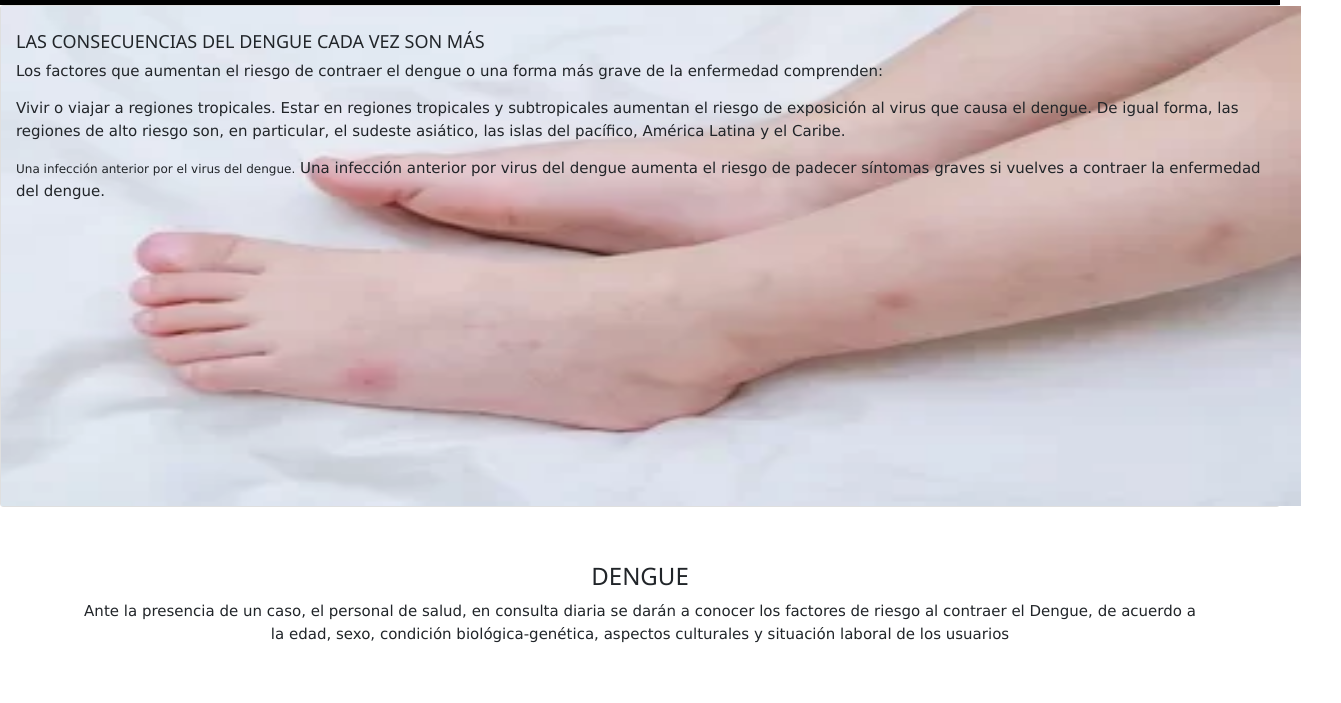
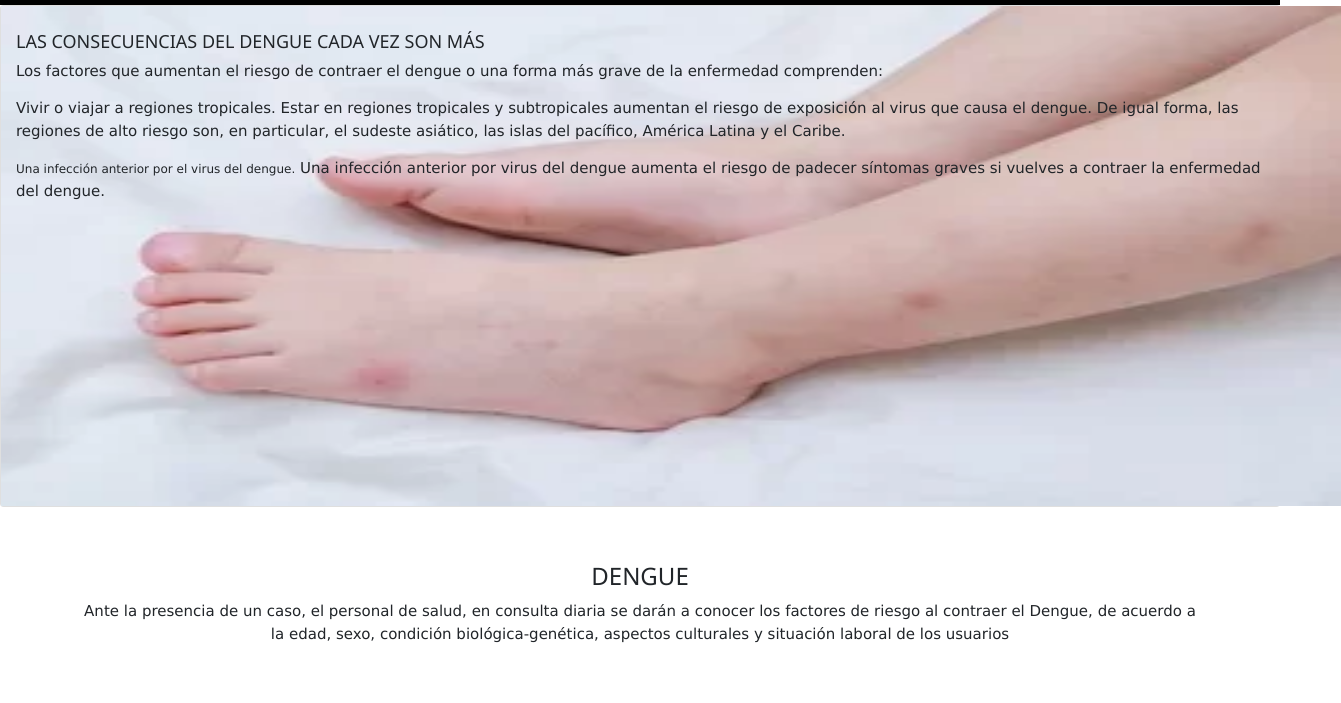
Before and after one commit to Kenializeth/Mi_sitio_HTML, a plain HTML site: page Consecuencias.html in a window 1280 px wide. Shown: the part 48-751 px from the top of the page, 1341 px wide, since content can reach past the window. Drawn offline with nearby package versions, Linux system fonts and the light colour scheme.

Commit message:
Update Consecuencias.html

```diff
--- a/Consecuencias.html
+++ b/Consecuencias.html
@@ -46,7 +46,7 @@
     </div>
 
     <div class="card text-bg-dark">
-        <img src="img/imagen_10.webp" height="500" width="1300">
+        <img src="img/imagen_10.webp" height="500" width="1340">
         <div class="card-img-overlay">
             <h5 class="card-title">LAS CONSECUENCIAS DEL DENGUE CADA VEZ SON MÁS</h5>
             <p class="card-text">Los factores que aumentan el riesgo de contraer el dengue o una forma más grave de la
```
